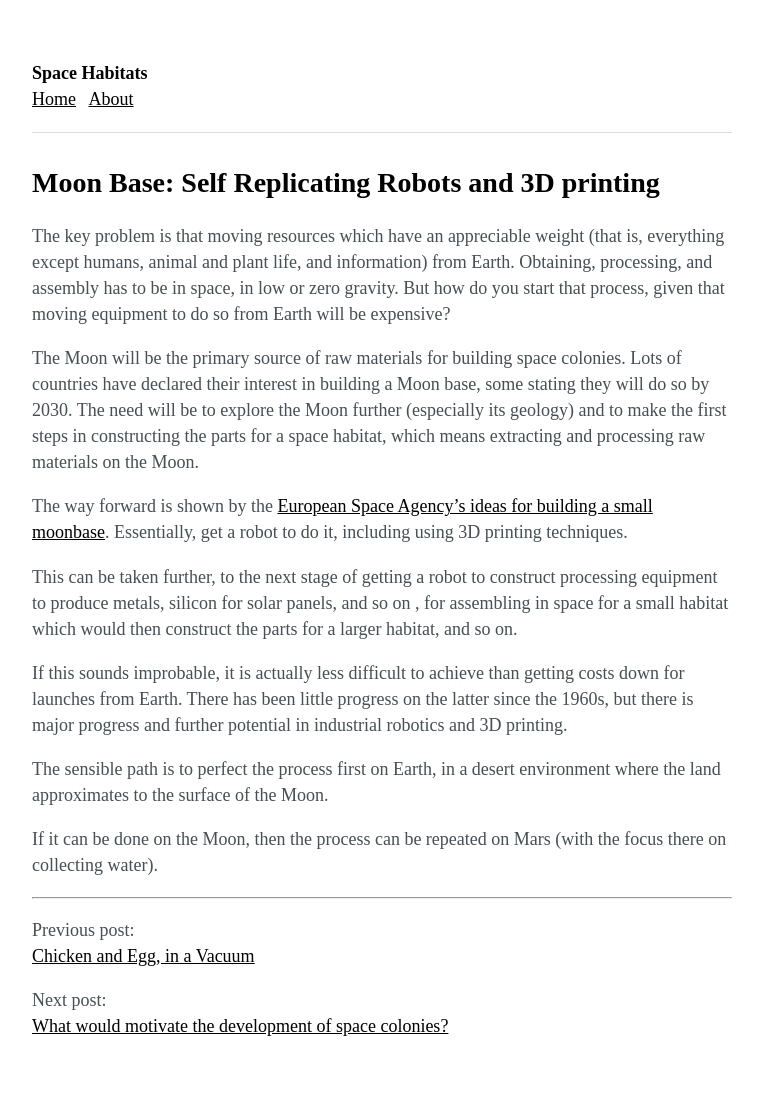
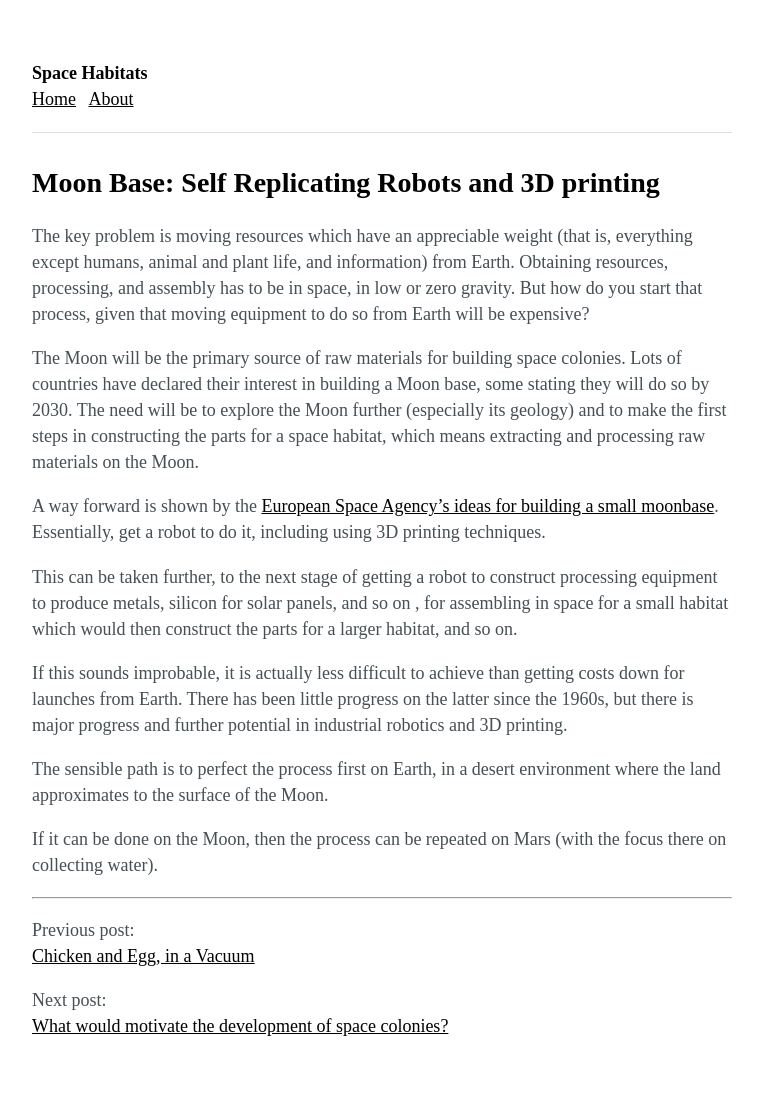
Before and after one commit to ffub/space-habitats, a Jekyll site: the page built from _posts/2016-06-13-moon-base-self-replicating-robots-and.markdown, in a window 1280 px wide. Shown: the whole page, without its empty margins (258-1021 px from the left). Built offline with Jekyll 4.4.1, drawn with Linux system fonts in a browser that asks for light colours.

Commit message:
Updated Moon Base Self Replicating Robots And

```diff
--- a/_posts/2016-06-13-moon-base-self-replicating-robots-and.markdown
+++ b/_posts/2016-06-13-moon-base-self-replicating-robots-and.markdown
@@ -3,11 +3,11 @@ title: 'Moon Base: Self Replicating Robots and 3D printing'
 date: 2016-06-13 16:45:00 +01:00
 ---
 
-The key problem is that moving resources which have an appreciable weight (that is, everything except humans, animal and plant life,  and information) from Earth. Obtaining, processing, and assembly has to be in space, in low or zero gravity. But how do you start that process, given that moving equipment to do so from Earth will be expensive?
+The key problem is moving resources which have an appreciable weight (that is, everything except humans, animal and plant life,  and information) from Earth. Obtaining resources, processing, and assembly has to be in space, in low or zero gravity. But how do you start that process, given that moving equipment to do so from Earth will be expensive?
 
 The Moon will be the primary source of raw materials for building space colonies. Lots of countries have declared their interest in building a Moon base, some stating they will do so by 2030. The need will be to explore the Moon further (especially its geology) and to make the first steps in constructing the parts for a space habitat, which means extracting and processing raw materials on the Moon.
 
-The way forward is shown by the [European Space Agency’s ideas for building a small moonbase][esa-base]. Essentially, get a robot to do it, including using 3D printing techniques.
+A way forward is shown by the [European Space Agency’s ideas for building a small moonbase][esa-base]. Essentially, get a robot to do it, including using 3D printing techniques.
 
 This can be taken further, to the next stage of getting a robot to construct processing equipment to produce metals, silicon for solar panels, and so on , for assembling in space for a small habitat which would then construct the parts for a larger habitat, and so on.
 
@@ -15,7 +15,6 @@ If this sounds improbable, it is actually less difficult to achieve than getting
 
 The sensible path is to perfect the process first on Earth, in a desert environment where the land approximates to the surface of the Moon.
 
-
 If it can be done on the Moon, then the process can be repeated on Mars (with the focus there on collecting water).
 
 [esa-base]: http://gizmodo.com/inside-the-esas-plan-to-build-the-first-permanent-moon-1655417694
```
